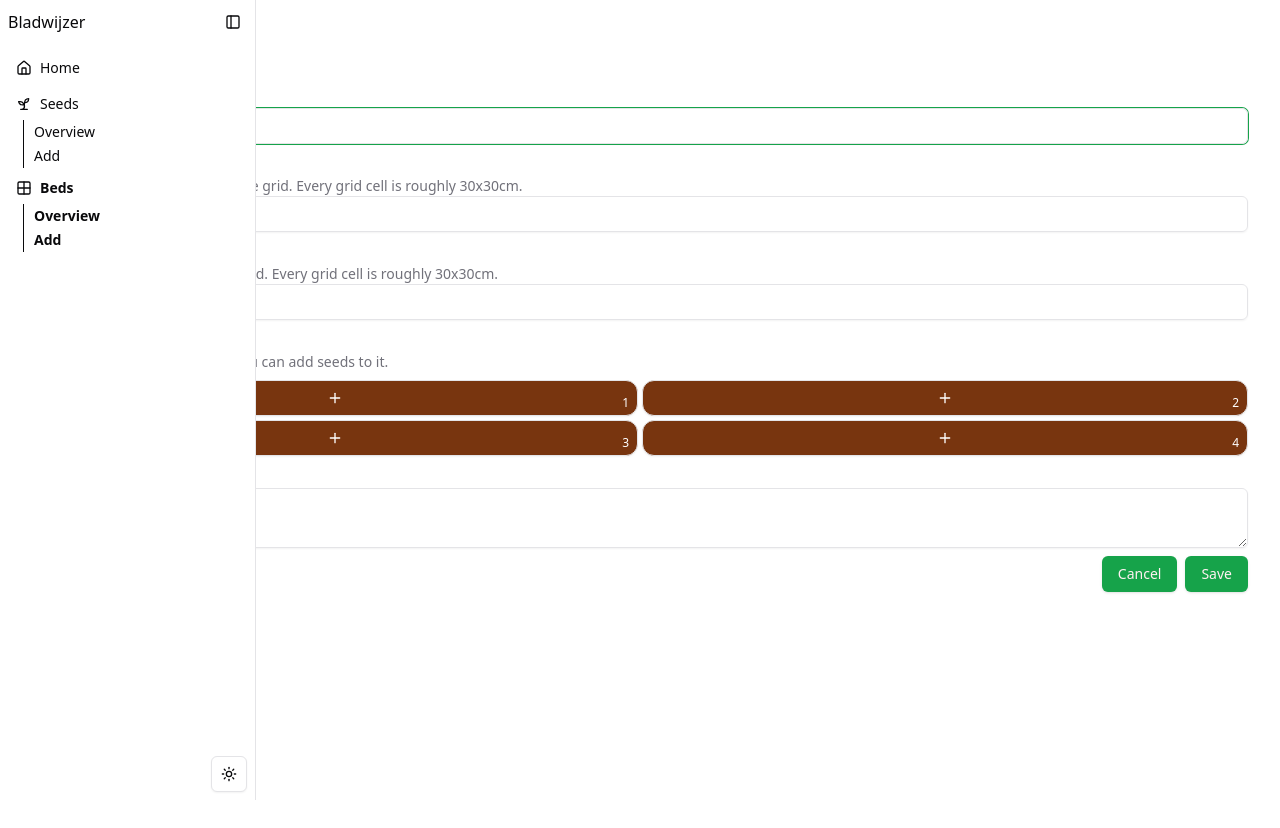
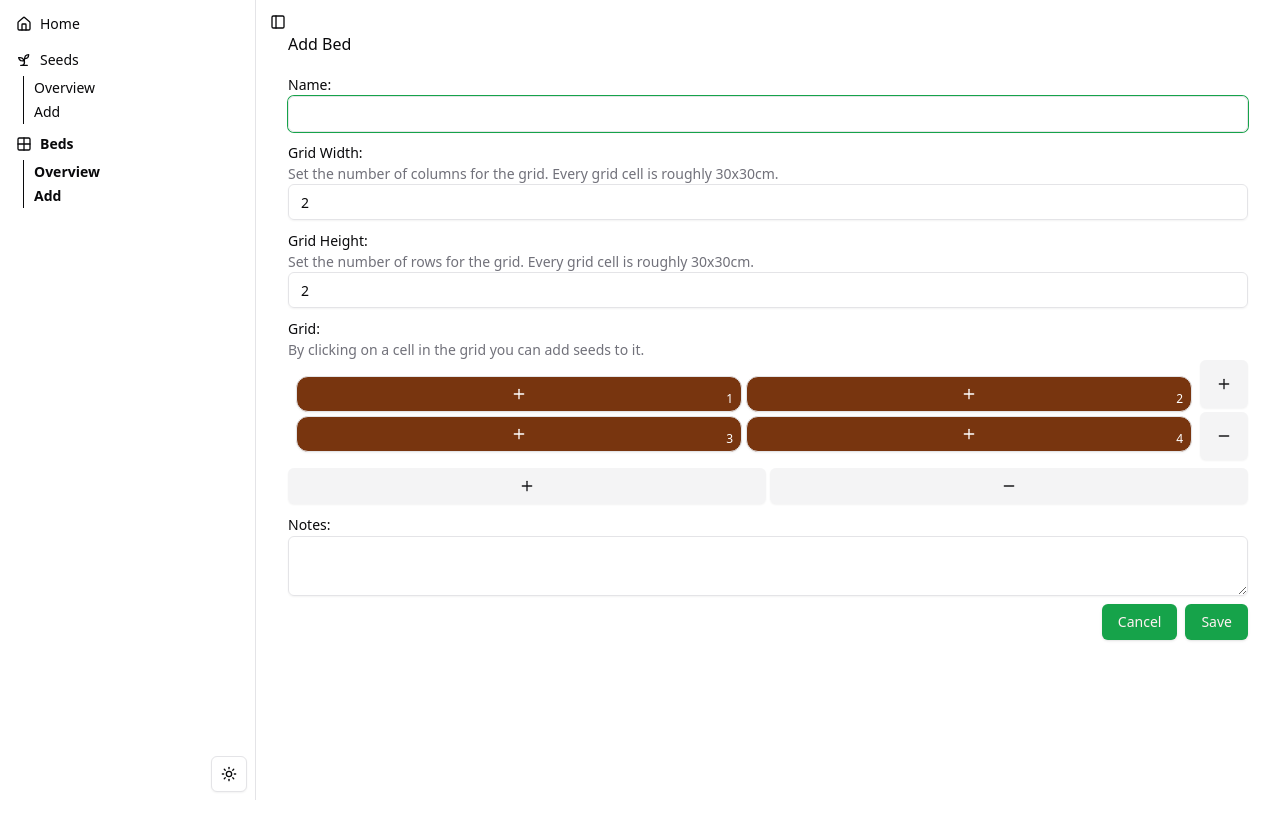
Before and after one commit to janekkkk/groei, a React (Vite) app in the folder apps/frontend/: page /beds/add in a window 1280 px wide. After the commit the page ends 800 px from the top, so only its background shows below. Built offline with nearby package versions, Linux system fonts and the light colour scheme.

Commit message:
feat: improve sidebar

```diff
--- a/apps/frontend/src/core/Sidebar/AppSidebar.tsx
+++ b/apps/frontend/src/core/Sidebar/AppSidebar.tsx
@@ -4,13 +4,11 @@ import {
   SidebarFooter,
   SidebarGroup,
   SidebarGroupContent,
-  SidebarHeader,
   SidebarMenu,
   SidebarMenuButton,
   SidebarMenuItem,
   SidebarMenuSub,
   SidebarMenuSubItem,
-  SidebarTrigger,
 } from "@/shadcdn/components/ui/sidebar";
 import { Home, LucideIcon, Sprout, Grid2x2 } from "lucide-react";
 import { Link } from "@tanstack/react-router";
@@ -68,13 +66,7 @@ export const AppSidebar = () => {
   ];
 
   return (
-    <Sidebar variant="sidebar">
-      <SidebarHeader className=" bg-white dark:bg-black ">
-        <div className="flex items-center justify-between">
-          <span>Bladwijzer</span>
-          <SidebarTrigger />
-        </div>
-      </SidebarHeader>
+    <Sidebar variant="sidebar" collapsible="icon">
       <SidebarContent className="bg-white dark:bg-black">
         <SidebarGroup>
           <SidebarGroupContent>
--- a/apps/frontend/src/features/Beds/EditBeds.tsx
+++ b/apps/frontend/src/features/Beds/EditBeds.tsx
@@ -12,7 +12,7 @@ import { Bed } from "@/features/Beds/beds.model";
 import { useBedStore } from "./beds.store";
 import { Textarea } from "@/shadcdn/components/ui/textarea";
 import { classNames } from "@/shared/utils";
-import { Plus } from "lucide-react";
+import { Minus, Plus } from "lucide-react";
 import {
   Popover,
   PopoverContent,
@@ -149,9 +149,10 @@ export const EditBeds = () => {
           <p className="text-sm text-muted-foreground">
             By clicking on a cell in the grid you can add seeds to it.
           </p>
+          <div className="flex">
             <div
               className={classNames(
-              `grid gap-1 grid-cols-${bed.gridWidth} grid-rows-${bed.gridHeight} mt-2`,
+                `grow grid gap-1 p-2 grid-cols-${bed.gridWidth} grid-rows-${bed.gridHeight} mt-2`,
               )}
             >
               {Array.from({ length: bed.gridWidth * bed.gridHeight }).map(
@@ -225,6 +226,47 @@ export const EditBeds = () => {
                 ),
               )}
             </div>
+            <div className="flex flex-col gap-1">
+              <Button
+                variant="secondary"
+                type="button"
+                className="h-full"
+                title="Add Column"
+                onClick={() => setBed({ ...bed, gridWidth: bed.gridWidth + 1 })}
+              >
+                <Plus />
+              </Button>
+              <Button
+                variant="secondary"
+                type="button"
+                className="h-full"
+                title="Remove Column"
+                onClick={() => setBed({ ...bed, gridWidth: bed.gridWidth - 1 })}
+              >
+                <Minus />
+              </Button>
+            </div>
+          </div>
+          <div className="flex gap-1">
+            <Button
+              variant="secondary"
+              type="button"
+              className="w-full mt-2"
+              title="Add Row"
+              onClick={() => setBed({ ...bed, gridHeight: bed.gridHeight + 1 })}
+            >
+              <Plus />
+            </Button>
+            <Button
+              variant="secondary"
+              type="button"
+              className="w-full mt-2"
+              title="Remove Row"
+              onClick={() => setBed({ ...bed, gridHeight: bed.gridHeight - 1 })}
+            >
+              <Minus />
+            </Button>
+          </div>
         </div>
 
         <div>
--- a/apps/frontend/src/routes/__root.tsx
+++ b/apps/frontend/src/routes/__root.tsx
@@ -14,12 +14,12 @@ export const Route = createRootRoute({
       <ThemeProvider>
         <SidebarProvider>
           <AppSidebar />
-          <main className="w-full absolute">
-            <div className="relative top-0 left-0">
-              <SidebarTrigger />
-            </div>
+          <main className="w-full ">
             <MainLayout>
-              <Outlet />
+              <SidebarTrigger className="absolute left-2 top-2" />
+              <div className="mt-4">
+                <Outlet />
+              </div>
             </MainLayout>
           </main>
         </SidebarProvider>
```
Lines whose indentation alone changed are shown as unchanged.
